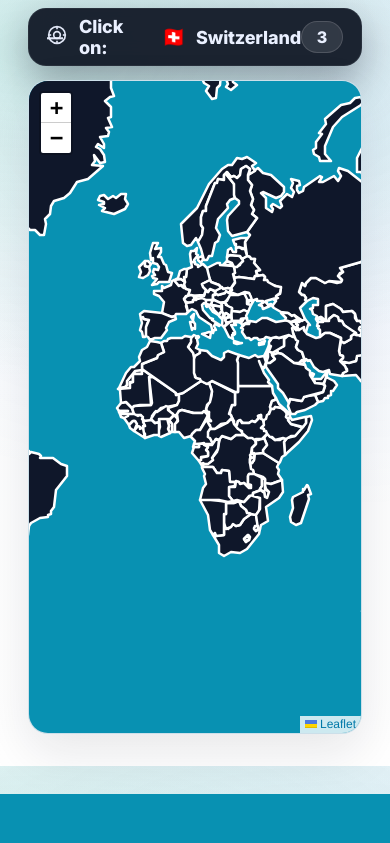
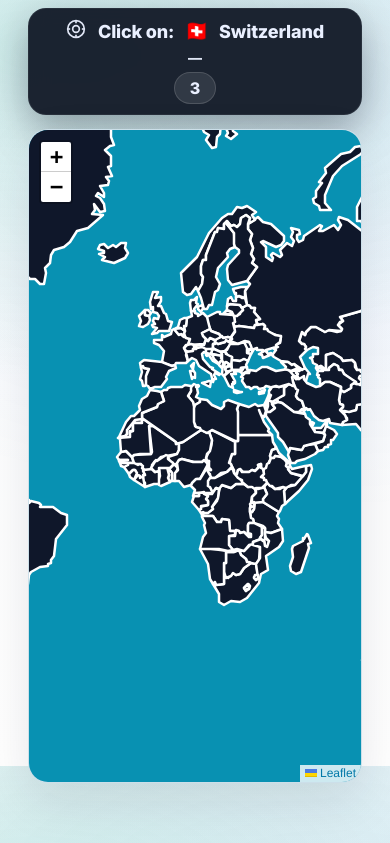
Before and after one commit to gershinho/geoquest, a Flask app: page /map/play in a window 390 px wide. Shown: the part 78-921 px from the top of the page. Before the commit the page ends 872 px from the top, so only its background shows below. Run offline with Flask 3, Linux system fonts and the light colour scheme.

Commit message:
fixed display for iOS

```diff
--- a/static/css/styles.css
+++ b/static/css/styles.css
@@ -512,6 +512,22 @@ label{ display:block; font-weight: 800; margin-bottom: 8px; font-size: 14px; }
   overflow: hidden;
   text-overflow: ellipsis;
 }
+/* Clamp distance text so it never overflows */
+#hotcold {
+  max-width: min(44vw, 560px);
+  white-space: nowrap;
+  overflow: hidden;
+  text-overflow: ellipsis;
+}
+
+@media (max-width: 480px) {
+  #hotcold {
+    max-width: 90vw;
+    font-size: 14px;
+    opacity: 0.95;
+  }
+}
+
 
 /* center target icon */
 .map-banner .target svg{
@@ -939,3 +955,32 @@ label{ display:block; font-weight: 800; margin-bottom: 8px; font-size: 14px; }
   .langcards-grid{ grid-template-columns: 1fr; }
   .quiz-q{ font-size: 24px; }
 }
+/* ================= MOBILE MAP BANNER FIX ================= */
+@media (max-width: 480px) {
+  .map-banner {
+    height: auto;
+    padding: 10px 14px;
+    grid-template-columns: 1fr;
+    row-gap: 6px;
+    text-align: center;
+  }
+
+  .banner-left,
+  .banner-center,
+  .banner-right {
+    justify-self: center;
+  }
+
+  /* Order: target → distance → attempts */
+  .banner-center {
+    order: 1;
+  }
+
+  .banner-left {
+    order: 2;
+  }
+
+  .banner-right {
+    order: 3;
+  }
+}
--- a/static/js/map.js
+++ b/static/js/map.js
@@ -475,12 +475,14 @@ function onCountryClick(feature, layer){
   try {
     let hotcoldText = "";
     if (hc && typeof hc.distance === 'number') {
-      const km = Math.round(hc.distance);
-      // format with thousands separators
-      hotcoldText = `${km.toLocaleString()} km away`;
-      if (hc.close) hotcoldText += ` — Close`;
-      else hotcoldText += ` — Not close`;
-    }
+  const km = Math.round(hc.distance).toLocaleString();
+  const isMobile = window.innerWidth < 480;
+
+  hotcoldText = isMobile
+    ? `${km} km`
+    : `${km} km away — ${hc.close ? "Close" : "Not close"}`;
+}
+
     document.getElementById("hotcold").textContent = hotcoldText;
   } catch(e){ console.warn('hotCold display error', e); }
 
```
